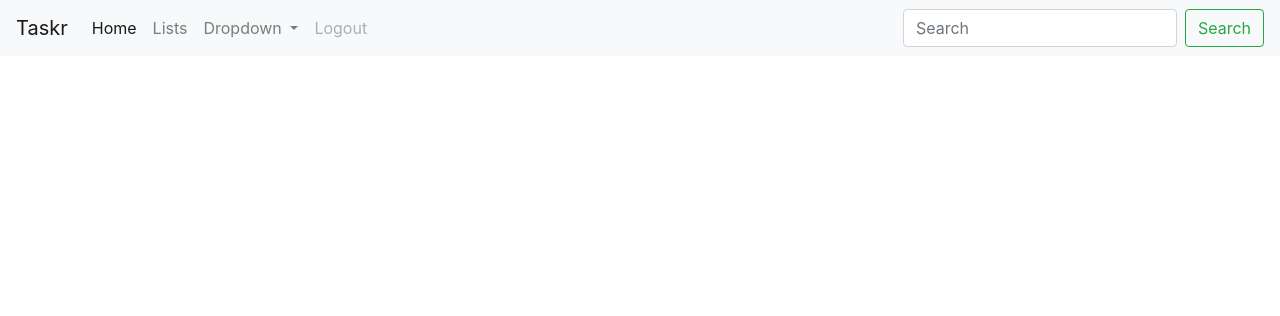
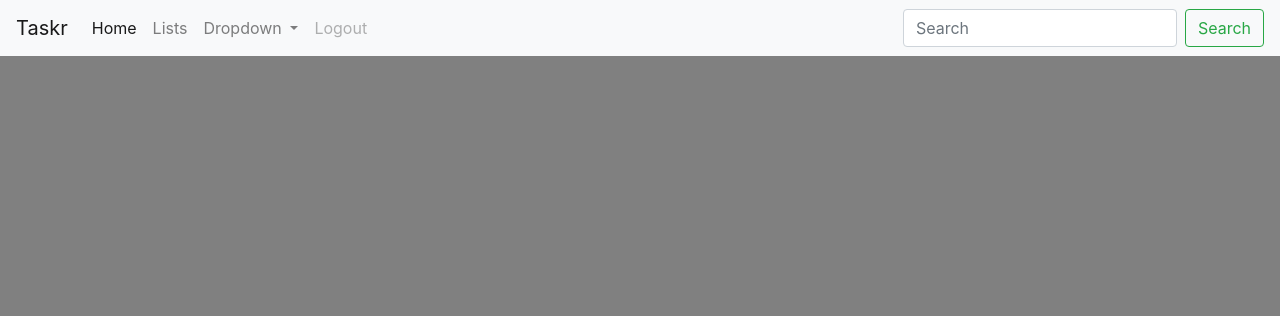
Before and after one commit to ddot159/CMPE131Team6, a Flask app: template app/templates/base.html in a window 1280 px wide. Shown: the top 316 px of the page. Run offline with Flask 2, Linux system fonts and the light colour scheme; the template is opened without the code that fills it, so the values that code supplies are empty; some libraries are stand-ins or nearby versions.

Commit message:
still trying to change background color

```diff
--- a/app/templates/base.html
+++ b/app/templates/base.html
@@ -7,7 +7,7 @@
         <title>Home Page - my task</title>
         {% endif %}
     </head>
-    <body bgcolor="#808080">
+	   <body style="background-color:gray;">
 	        {% with messages = get_flashed_messages() %}
 		    {% if messages %}
 		    <ul>
```
Lines whose indentation alone changed are shown as unchanged.
